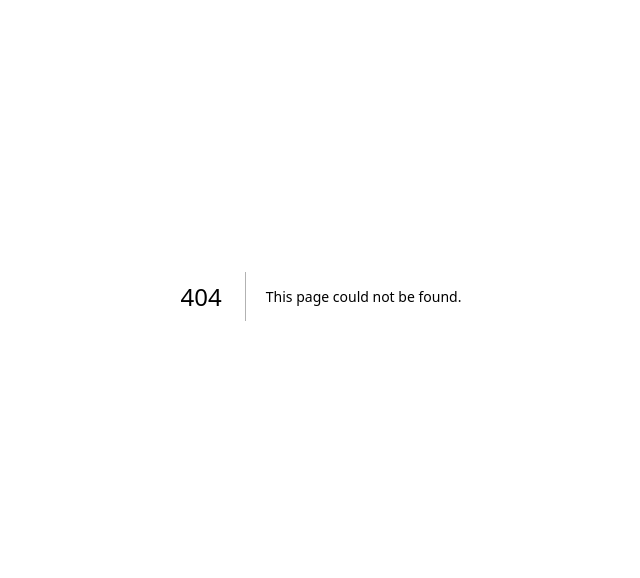
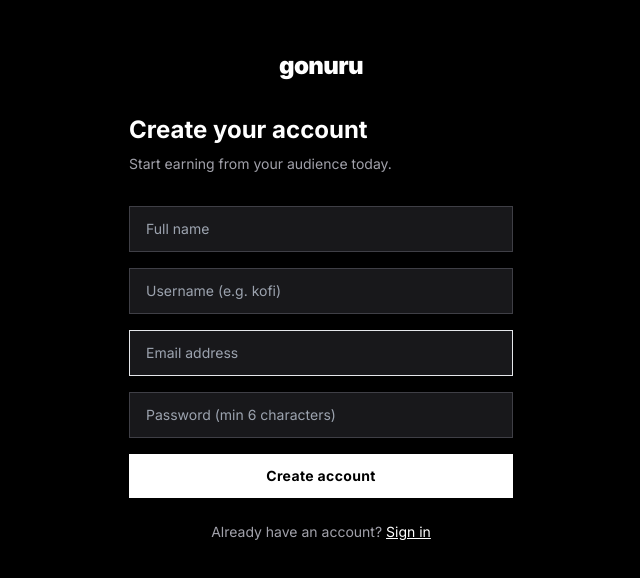
Before and after one commit to Dorosocial/gonuru-platform, a Next.js app: page /signup in a window 1280 px wide. Before the commit this address had no page. Shown: the part 104-682 px from the top of the page, without its empty margins (319-959 px from the left). Built offline with nearby package versions, Linux system fonts and the light colour scheme.

Commit message:
Implement sign-up page with Supabase authentication

```diff
--- /dev/null
+++ b/app/signup/page.tsx
@@ -0,0 +1,97 @@
+'use client'
+
+import { useState } from 'react'
+import { supabase } from '@/lib/supabase'
+
+export default function SignUp() {
+  const [email, setEmail] = useState('')
+  const [password, setPassword] = useState('')
+  const [name, setName] = useState('')
+  const [username, setUsername] = useState('')
+  const [loading, setLoading] = useState(false)
+  const [error, setError] = useState('')
+
+  const handleSignUp = async (e: React.FormEvent) => {
+    e.preventDefault()
+    setLoading(true)
+    setError('')
+
+    const { data, error: authError } = await supabase.auth.signUp({
+      email,
+      password,
+      options: {
+        data: {
+          full_name: name,
+          username: username.toLowerCase().trim(),
+        }
+      }
+    })
+
+    if (authError) {
+      setError(authError.message)
+      setLoading(false)
+      return
+    }
+
+    if (data.user) {
+      window.location.href = '/dashboard'
+    }
+  }
+
+  return (
+    <main className="min-h-screen bg-black text-white flex flex-col items-center justify-center px-4">
+      <a href="/" className="text-2xl font-black tracking-tight mb-8">gonuru</a>
+      <div className="w-full max-w-sm">
+        <h1 className="text-2xl font-bold mb-2">Create your account</h1>
+        <p className="text-zinc-400 text-sm mb-8">Start earning from your audience today.</p>
+        {error && <p className="text-red-400 text-sm mb-4">{error}</p>}
+        <form onSubmit={handleSignUp} className="flex flex-col gap-4">
+          <input
+            type="text"
+            placeholder="Full name"
+            value={name}
+            onChange={e => setName(e.target.value)}
+            required
+            className="bg-zinc-900 border border-zinc-700 text-white px-4 py-3 text-sm focus:outline-none focus:border-white"
+          />
+          <input
+            type="text"
+            placeholder="Username (e.g. kofi)"
+            value={username}
+            onChange={e => setUsername(e.target.value.toLowerCase().replace(/\s/g, ''))}
+            required
+            className="bg-zinc-900 border border-zinc-700 text-white px-4 py-3 text-sm focus:outline-none focus:border-white"
+          />
+          <input
+            type="email"
+            placeholder="Email address"
+            value={email}
+            onChange={e => setEmail(e.target.value)}
+            required
+            className="bg-zinc-900 border border-zinc.700 text-white px-4 py-3 text-sm focus:outline-none focus:border-white"
+          />
+          <input
+            type="password"
+            placeholder="Password (min 6 characters)"
+            value={password}
+            onChange={e => setPassword(e.target.value)}
+            required
+            minLength={6}
+            className="bg-zinc-900 border border-zinc-700 text-white px-4 py-3 text-sm focus:outline-none focus:border-white"
+          />
+          <button
+            type="submit"
+            disabled={loading}
+            className="bg-white text-black py-3 font-bold text-sm tracking-wide hover:bg-gray-200 transition disabled:opacity-50"
+          >
+            {loading ? 'Creating account...' : 'Create account'}
+          </button>
+        </form>
+        <p className="text-zinc-400 text-sm mt-6 text-center">
+          Already have an account?{' '}
+          <a href="/login" className="text-white underline">Sign in</a>
+        </p>
+      </div>
+    </main>
+  )
+      }
```
